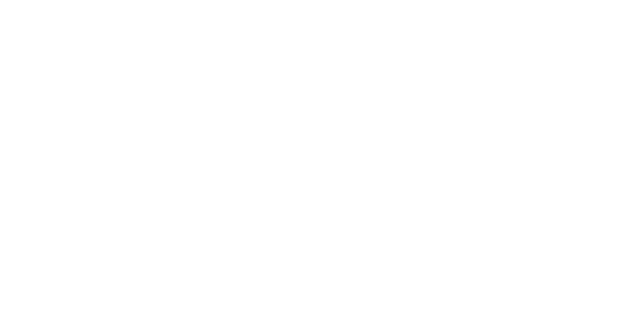
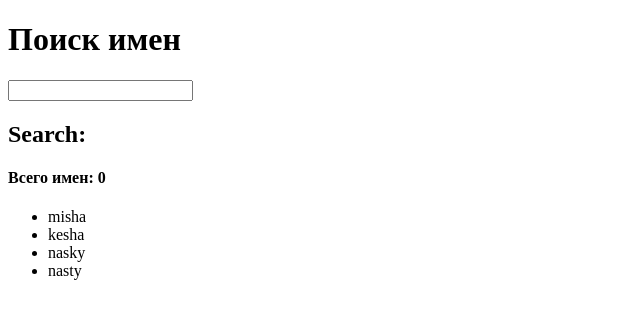
Before and after one commit to serjlemast/secondFinishMb, a Vue app: page / in a window 1280 px wide. Shown: the top 316 px of the page, without its empty margins (0-640 px from the left). Built offline with nearby package versions, Linux system fonts and the light colour scheme.

Commit message:
add html

```diff
--- a/src/components/MyComponent.vue
+++ b/src/components/MyComponent.vue
@@ -1,5 +1,19 @@
 <template>
-  <div class="root"></div>
+  <div class="root">
+    <h1>{{ titleName }}</h1>
+    <label>
+      <input type="serch" v-model="searchName" />
+    </label>
+
+    <h2>Search:{{ serchFeild }}</h2>
+
+    <h4>Всего имен: {{ searchName.length }}</h4>
+    <ul>
+      <li v-for="(value, index) in userNames" :key="index">
+        {{ value.name }}
+      </li>
+    </ul>
+  </div>
 </template>
 <script>
 export default {
```
